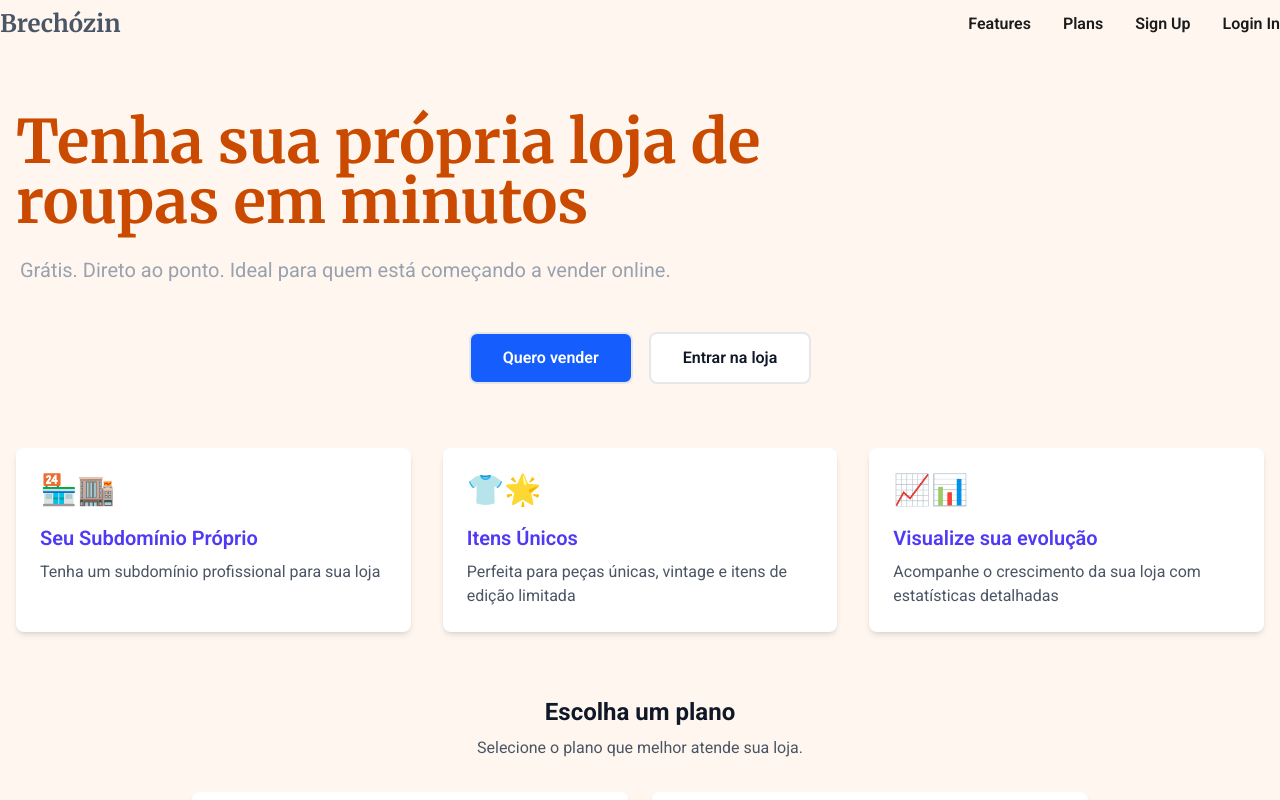
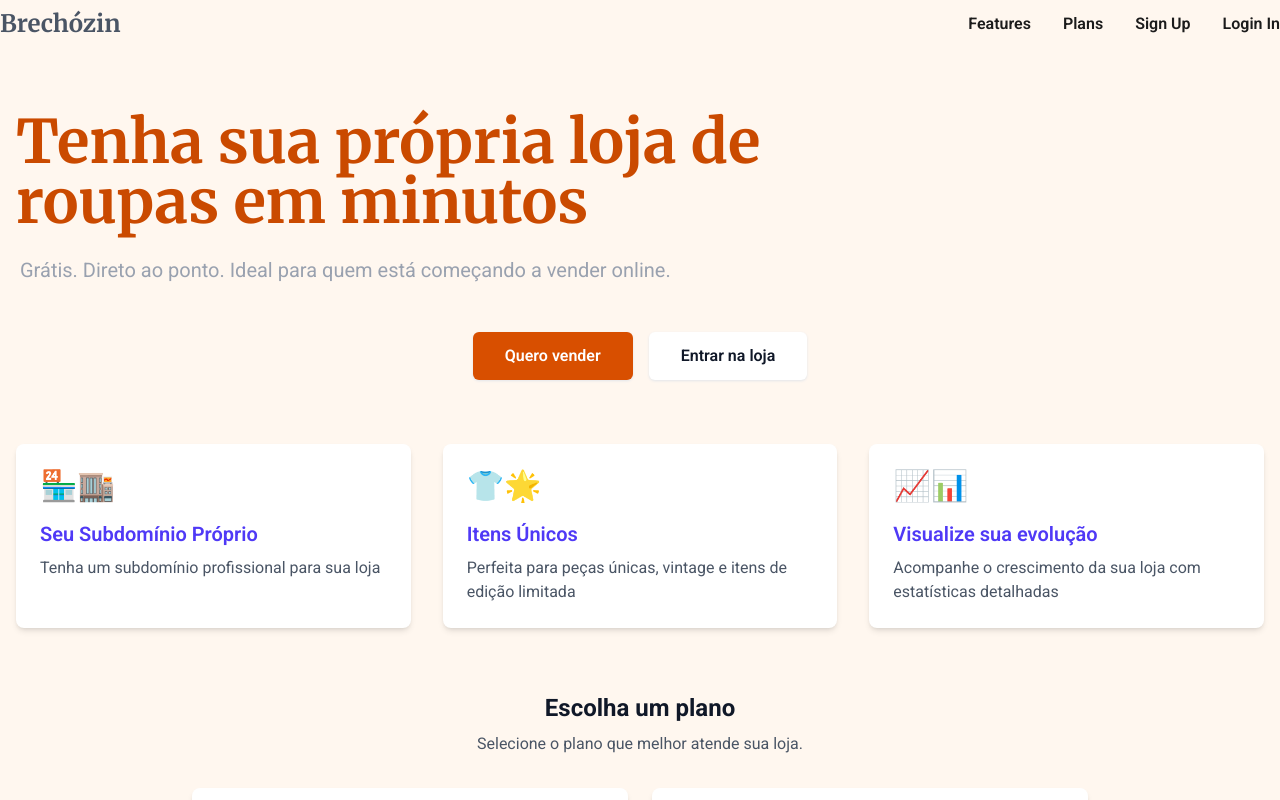
Before and after one commit to gabriel-zanghelini/saas-clothing-catalog, a Next.js app: page / in a window 1280 px wide. Shown: the top 800 px of the page. Built offline with nearby package versions, Linux system fonts and the light colour scheme; no server answers.

Commit message:
site color theme updates

```diff
--- a/app/globals.css
+++ b/app/globals.css
@@ -6,7 +6,9 @@
 }
 
 @theme {
+  --color-primary-300: #d84f00;
   --color-primary-400: #ca4a00;
+  --color-primary-500: #bb4500;
   --color-secondary-400: #ddccff;
   --color-background-color: var(--background);
   --color-foreground-color: var(--foreground);
--- a/components/fonts.ts
+++ b/components/fonts.ts
@@ -1,7 +1,7 @@
 import {  Roboto, Merriweather } from 'next/font/google'
 
 
-export const merriweather_display = Merriweather({
+export const merriweather = Merriweather({
   variable: '--font-title',
   subsets: ['latin'],
 })
--- a/components/homepage/Header.tsx
+++ b/components/homepage/Header.tsx
@@ -1,11 +1,11 @@
 import React from 'react'
-import { merriweather_display } from '../fonts'
+import { merriweather } from '../fonts'
 
 const Header: React.FC = () => {
   return (
     <div className='container mx-auto flex h-12 items-center justify-between'>
       <span
-        className={`text-2xl text-gray-600 font-bold ${merriweather_display.className}`}
+        className={`text-2xl text-gray-600 font-bold ${merriweather.className}`}
       >
         Brechózin
       </span>
--- a/components/homepage/HeroSection.tsx
+++ b/components/homepage/HeroSection.tsx
@@ -1,12 +1,12 @@
 import Link from 'next/link'
 import React from 'react'
-import { merriweather_display } from '../fonts'
+import { merriweather } from '../fonts'
 
 const HeroSection: React.FC = () => {
   return (
     <div>
       <h1
-        className={`text-5xl md:text-6xl font-bold mb-6 ${merriweather_display.className} text-primary-400 w-2/3`}
+        className={`text-5xl md:text-6xl font-bold mb-6 ${merriweather.className} text-primary-400 w-2/3`}
       >
         Tenha sua própria loja de roupas em minutos
       </h1>
@@ -17,13 +17,13 @@ const HeroSection: React.FC = () => {
       <div className='flex flex-col sm:flex-row gap-4 justify-center mb-16'>
         <Link
           href='#'
-          className='px-8 py-3 bg-blue-600 hover:bg-blue-700 text-white font-semibold rounded-lg border-2 border-gray-200 transition-colors'
+          className='px-8 py-3 bg-primary-300 hover:bg-primary-400 text-white font-semibold rounded-md shadow-sm shadow-gray-200 transition-colors'
         >
           Quero vender
         </Link>
         <Link
           href='#'
-          className='px-8 py-3 bg-white hover:bg-gray-50 text-gray-900 font-semibold rounded-lg border-2 border-gray-200 transition-colors'
+          className='px-8 py-3 bg-white hover:bg-gray-50 text-gray-900 font-semibold rounded-md shadow-sm shadow-gray-200 transition-colors'
         >
           Entrar na loja
         </Link>
```
